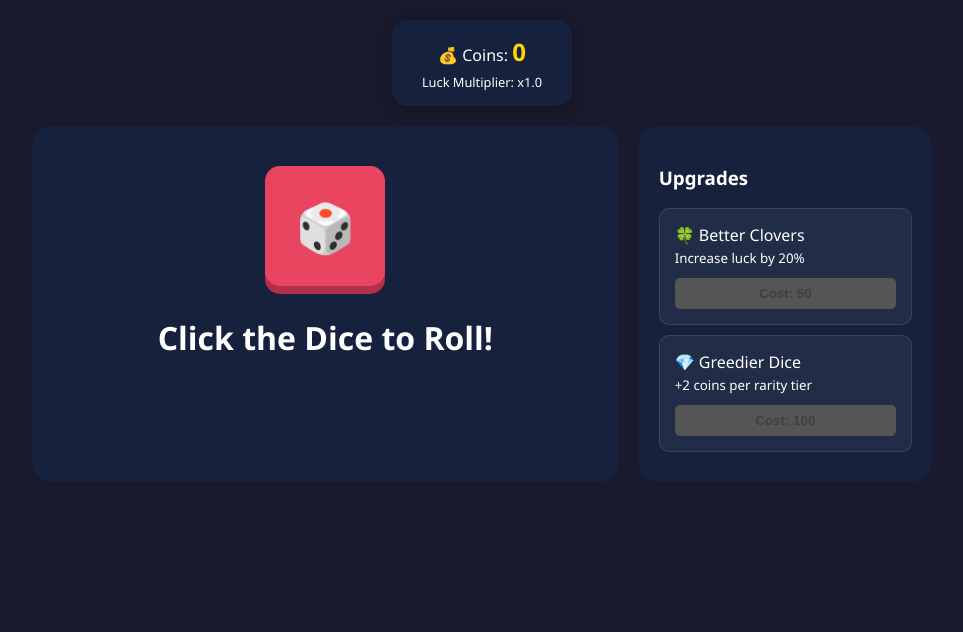
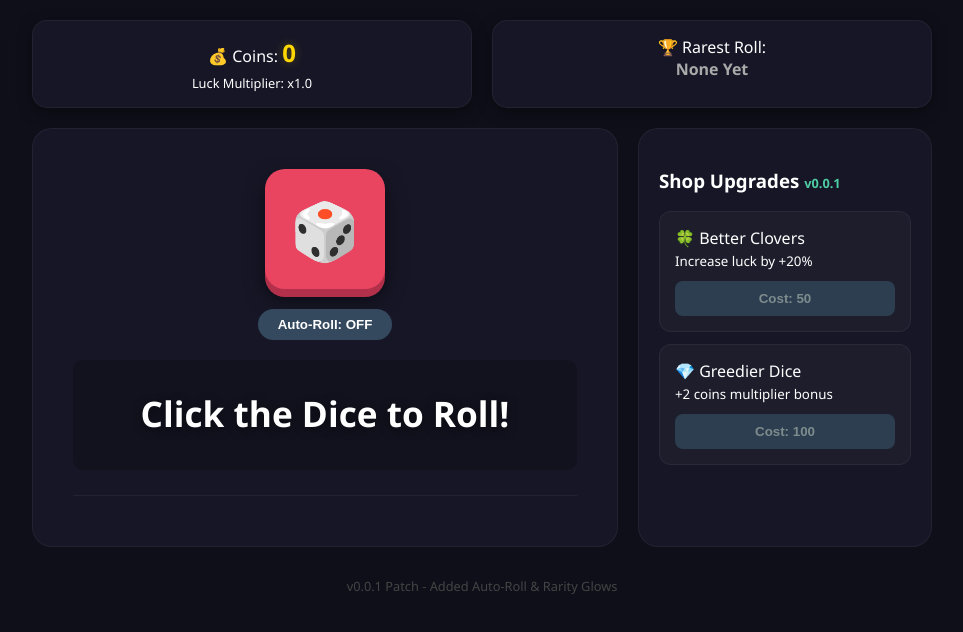
Before and after one commit to TaiseerGamer/-Dice-Elements-RNG, a plain HTML site: page index.html in a window 1280 px wide. Shown: the whole page, without its empty margins (158-1121 px from the left). Drawn offline with Linux system fonts and the light colour scheme.

Commit message:
Add files via upload

```diff
--- a/index.html
+++ b/index.html
@@ -3,43 +3,54 @@
 <head>
     <meta charset="UTF-8">
     <meta name="viewport" content="width=device-width, initial-scale=1.0">
-    <title>Dice Elements RNG</title>
+    <title>Dice Elements RNG - v0.0.1</title>
     <link rel="stylesheet" href="style.css">
 </head>
 <body>
 
-    <div class="stats-bar">
-        <div>💰 Coins: <span id="coins">0</span></div>
-        <div style="font-size: 0.8rem; margin-top: 5px;">Luck Multiplier: x<span id="luck-stat">1</span></div>
+    <div class="header-container">
+        <div class="stats-bar">
+            <div>💰 Coins: <span id="coins">0</span></div>
+            <div style="font-size: 0.8rem; margin-top: 5px;">Luck Multiplier: x<span id="luck-stat">1.0</span></div>
+        </div>
+        <div class="best-roll-box">
+            <div>🏆 Rarest Roll:</div>
+            <div id="best-roll-display" style="color: #aaa; font-weight: bold;">None Yet</div>
+        </div>
     </div>
 
     <div class="game-container">
-        <!-- Main Rolling Area -->
         <div class="roll-section">
             <div id="dice">🎲</div>
-            <div class="rarity-display">
+
+            <div class="controls">
+                <button id="autoroll-btn" class="control-btn" onclick="toggleAutoRoll()">Auto-Roll: OFF</button>
+            </div>
+
+            <div class="rarity-display" id="rarity-display-box">
                 <p id="rarity-name">Click the Dice to Roll!</p>
                 <p id="rarity-chance"></p>
             </div>
             <div class="log" id="roll-log"></div>
         </div>
 
-        <!-- Shop Area -->
         <div class="upgrade-section">
-            <h3>Upgrades</h3>
+            <h3>Shop Upgrades <span style="font-size: 0.8rem; color: #4ecca3;">v0.0.1</span></h3>
             <div class="upgrade-card">
                 <div>🍀 Better Clovers</div>
-                <small>Increase luck by 20%</small>
+                <small>Increase luck by +20%</small>
                 <button class="buy-btn" onclick="buyUpgrade('luck')" id="luck-cost">Cost: 50</button>
             </div>
             <div class="upgrade-card">
                 <div>💎 Greedier Dice</div>
-                <small>+2 coins per rarity tier</small>
+                <small>+2 coins multiplier bonus</small>
                 <button class="buy-btn" onclick="buyUpgrade('coins')" id="coin-cost">Cost: 100</button>
             </div>
         </div>
     </div>
 
+    <div class="version-tag">v0.0.1 Patch - Added Auto-Roll & Rarity Glows</div>
+
     <script src="script.js"></script>
 </body>
 </html>
--- a/script.js
+++ b/script.js
@@ -4,6 +4,10 @@ let luck = 1.0;
 let coinTierBonus = 1;
 let luckCost = 50;
 let coinCost = 100;
+let highestChanceRolled = 0; // Tracks best roll index
+
+let autoRollInterval = null;
+let isAutoRolling = false;
 
 // Rarity Data (1 in X chance)
 const rarities = [
@@ -13,10 +17,13 @@ const rarities = [
     { name: "Epic", chance: 100, color: "#a55eea", payout: 100 },
     { name: "Legendary", chance: 500, color: "#f7b731", payout: 500 },
     { name: "Mythic", chance: 2500, color: "#eb3b5a", payout: 2500 },
-    { name: "Elemental: Fire", chance: 10000, color: "#ff4d00", payout: 10000 },
-    { name: "Elemental: Void", chance: 50000, color: "#2f3542", payout: 50000 },
-    { name: "Galactic", chance: 250000, color: "#2bcbba", payout: 250000 },
-    { name: "Universal", chance: 1000000, color: "#fd79a8", payout: 1000000 }
+    { name: "Supernatural", chance: 7500, color: "#00d2d3", payout: 6000 },
+    { name: "Demonic", chance: 20000, color: "#ff6b6b", payout: 15000 },
+    { name: "Angelical", chance: 50000, color: "#fff200", payout: 40000 },
+    { name: "Elemental: Fire", chance: 150000, color: "#ff4d00", payout: 120000 },
+    { name: "Elemental: Void", chance: 500000, color: "#57606f", payout: 400000 },
+    { name: "Galactic", chance: 2000000, color: "#2bcbba", payout: 1500000 },
+    { name: "Universal", chance: 10000000, color: "#fd79a8", payout: 8000000 }
 ];
 
 const diceBtn = document.getElementById('dice');
@@ -24,7 +31,10 @@ const rarityText = document.getElementById('rarity-name');
 const chanceText = document.getElementById('rarity-chance');
 const coinsDisplay = document.getElementById('coins');
 const luckDisplay = document.getElementById('luck-stat');
+const bestRollDisplay = document.getElementById('best-roll-display');
+const displayBox = document.getElementById('rarity-display-box');
 const log = document.getElementById('roll-log');
+const autoBtn = document.getElementById('autoroll-btn');
 
 function updateUI() {
     coinsDisplay.innerText = Math.floor(coins).toLocaleString();
@@ -32,58 +42,93 @@ function updateUI() {
     document.getElementById('luck-cost').innerText = `Cost: ${luckCost}`;
     document.getElementById('coin-cost').innerText = `Cost: ${coinCost}`;
 
-    // Disable buttons if can't afford
     document.getElementById('luck-cost').disabled = coins < luckCost;
     document.getElementById('coin-cost').disabled = coins < coinCost;
 }
 
 function roll() {
-    // Add a little animation
-    diceBtn.style.transform = "scale(0.9) rotate(15deg)";
-    setTimeout(() => { diceBtn.style.transform = "scale(1) rotate(0deg)"; }, 50);
+    // Dice Click Animation Bounce
+    diceBtn.style.transform = "scale(0.85) rotate(12deg)";
+    setTimeout(() => { diceBtn.style.transform = "scale(1) rotate(0deg)"; }, 40);
 
-    // Calculate Roll adjusted by luck
+    // Calculate Roll with Luck factor
     const rollVal = Math.random() / luck;
+    let result = rarities[0];
+    let resultIndex = 0;
 
-    let result = rarities[0];
-
-    // Loop backwards through rarities to find the rarest hit
     for (let i = rarities.length - 1; i >= 0; i--) {
         if (rollVal <= (1 / rarities[i].chance)) {
             result = rarities[i];
+            resultIndex = i;
             break;
         }
     }
 
-    // Grant Rewards
+    // Money Calculations
     const earnings = result.payout * coinTierBonus;
     coins += earnings;
 
-    // Update Screen
+    // Tracker for Best Roll
+    if (result.chance > highestChanceRolled) {
+        highestChanceRolled = result.chance;
+        bestRollDisplay.innerText = `${result.name} (1/${result.chance.toLocaleString()})`;
+        bestRollDisplay.style.color = result.color;
+    }
+
+    // Display Text & Colors
     rarityText.innerText = result.name;
     rarityText.style.color = result.color;
     chanceText.innerText = `1 in ${result.chance.toLocaleString()}`;
 
+    // Dynamic Box Glow Effects for Rare Drops
+    if (result.chance >= 100) {
+        displayBox.style.boxShadow = `inset 0 0 20px ${result.color}44, 0 0 15px ${result.color}33`;
+        displayBox.style.background = `${result.color}11`;
+    } else {
+        displayBox.style.boxShadow = "none";
+        displayBox.style.background = "rgba(0,0,0,0.2)";
+    }
+
+    // Log Feed Output
     const logEntry = document.createElement('div');
-    logEntry.innerHTML = `Rolled <b>${result.name}</b> (+${earnings} 💰)`;
+    logEntry.innerHTML = `Rolled <span style="color:${result.color}; font-weight:bold">${result.name}</span> (+${earnings.toLocaleString()} 💰)`;
     log.prepend(logEntry);
 
+    // Prevent log from overflowing memory endlessly
+    if (log.children.length > 25) {
+        log.removeChild(log.lastChild);
+    }
+
     updateUI();
+}
+
+function toggleAutoRoll() {
+    if (isAutoRolling) {
+        clearInterval(autoRollInterval);
+        autoBtn.innerText = "Auto-Roll: OFF";
+        autoBtn.classList.remove('active');
+        isAutoRolling = false;
+    } else {
+        // Automatically rolls every 300ms
+        autoRollInterval = setInterval(roll, 300);
+        autoBtn.innerText = "Auto-Roll: ON";
+        autoBtn.classList.add('active');
+        isAutoRolling = true;
+    }
 }
 
 function buyUpgrade(type) {
     if (type === 'luck' && coins >= luckCost) {
         coins -= luckCost;
         luck += 0.2;
-        luckCost = Math.floor(luckCost * 1.5);
+        luckCost = Math.floor(luckCost * 1.6);
     } else if (type === 'coins' && coins >= coinCost) {
         coins -= coinCost;
         coinTierBonus += 2;
-        coinCost = Math.floor(coinCost * 1.8);
+        coinCost = Math.floor(coinCost * 1.9);
     }
     updateUI();
 }
 
-// Event Listeners
 diceBtn.addEventListener('click', roll);
-updateUI(); // Initial check
+updateUI();
--- a/style.css
+++ b/style.css
@@ -1,6 +1,6 @@
 :root {
-    --bg: #1a1a2e;
-    --panel: #16213e;
+    --bg: #0f0f1a;
+    --panel: #161626;
     --accent: #e94560;
     --text: #ffffff;
 }
@@ -14,21 +14,32 @@ body {
     align-items: center;
     margin: 0;
     padding: 20px;
+    min-height: 100vh;
 }
 
-.stats-bar {
+.header-container {
+    display: flex;
+    gap: 20px;
+    margin-bottom: 20px;
+    width: 100%;
+    max-width: 900px;
+}
+
+.stats-bar, .best-roll-box {
     background: var(--panel);
     padding: 15px 30px;
     border-radius: 15px;
-    box-shadow: 0 4px 15px rgba(0,0,0,0.3);
-    margin-bottom: 20px;
+    box-shadow: 0 4px 15px rgba(0,0,0,0.4);
+    flex: 1;
     text-align: center;
+    border: 1px solid rgba(255, 255, 255, 0.05);
 }
 
 #coins {
     color: #ffd700;
     font-weight: bold;
     font-size: 1.5rem;
+    text-shadow: 0 0 10px rgba(255, 215, 0, 0.3);
 }
 
 .game-container {
@@ -47,42 +58,71 @@ body {
     display: flex;
     flex-direction: column;
     align-items: center;
+    border: 1px solid rgba(255, 255, 255, 0.05);
 }
 
 #dice {
     width: 120px;
     height: 120px;
     background: var(--accent);
-    border-radius: 15px;
+    border-radius: 20px;
     display: flex;
     align-items: center;
     justify-content: center;
-    font-size: 3rem;
+    font-size: 3.5rem;
     cursor: pointer;
-    transition: transform 0.1s;
+    transition: transform 0.05s, box-shadow 0.05s;
     user-select: none;
-    box-shadow: 0 8px 0 #b3304a;
-    margin-bottom: 30px;
+    box-shadow: 0 8px 0 #b3304a, 0 10px 20px rgba(0,0,0,0.5);
+    margin-bottom: 20px;
 }
 
 #dice:active {
-    transform: translateY(4px);
-    box-shadow: 0 4px 0 #b3304a;
+    transform: translateY(6px);
+    box-shadow: 0 2px 0 #b3304a, 0 5px 10px rgba(0,0,0,0.5);
+}
+
+.controls {
+    margin-bottom: 20px;
+}
+
+.control-btn {
+    background: #34495e;
+    color: white;
+    border: none;
+    padding: 8px 20px;
+    border-radius: 20px;
+    cursor: pointer;
+    font-weight: bold;
+    transition: background 0.2s;
+}
+
+.control-btn.active {
+    background: #e74c3c;
+    box-shadow: 0 0 10px rgba(231, 76, 60, 0.5);
 }
 
 .rarity-display {
-    height: 100px;
+    height: 110px;
+    width: 100%;
+    display: flex;
+    flex-direction: column;
+    justify-content: center;
+    border-radius: 10px;
+    transition: background 0.3s, box-shadow 0.3s;
+    background: rgba(0,0,0,0.2);
 }
 
 #rarity-name {
-    font-size: 2rem;
+    font-size: 2.2rem;
     font-weight: bold;
     margin: 0;
+    text-shadow: 0 2px 10px rgba(0,0,0,0.5);
 }
 
 #rarity-chance {
     color: #aaa;
-    margin-top: 5px;
+    margin: 5px 0 0 0;
 }
 
 .upgrade-section {
@@ -90,37 +130,49 @@ body {
     background: var(--panel);
     padding: 20px;
     border-radius: 20px;
+    border: 1px solid rgba(255, 255, 255, 0.05);
 }
 
 .upgrade-card {
-    background: rgba(255,255,255,0.05);
+    background: rgba(255,255,255,0.03);
     padding: 15px;
-    border-radius: 10px;
-    margin-bottom: 10px;
-    border: 1px solid rgba(255,255,255,0.1);
+    border-radius: 12px;
+    margin-bottom: 12px;
+    border: 1px solid rgba(255,255,255,0.05);
 }
 
 button.buy-btn {
     background: #4ecca3;
+    color: #111;
     border: none;
-    padding: 8px 12px;
-    border-radius: 5px;
+    padding: 10px 12px;
+    border-radius: 8px;
     cursor: pointer;
     font-weight: bold;
     width: 100%;
     margin-top: 10px;
+    transition: opacity 0.2s;
 }
 
 button:disabled {
-    background: #555;
+    background: #2c3e50 !important;
+    color: #7f8c8d !important;
     cursor: not-allowed;
 }
 
 .log {
-    margin-top: 20px;
+    margin-top: 25px;
     font-size: 0.9rem;
     color: #888;
-    max-height: 100px;
+    max-height: 120px;
     overflow-y: auto;
     width: 100%;
+    border-top: 1px solid rgba(255,255,255,0.05);
+    padding-top: 10px;
 }
+
+.version-tag {
+    margin-top: 30px;
+    font-size: 0.8rem;
+    color: #444;
+}
```
